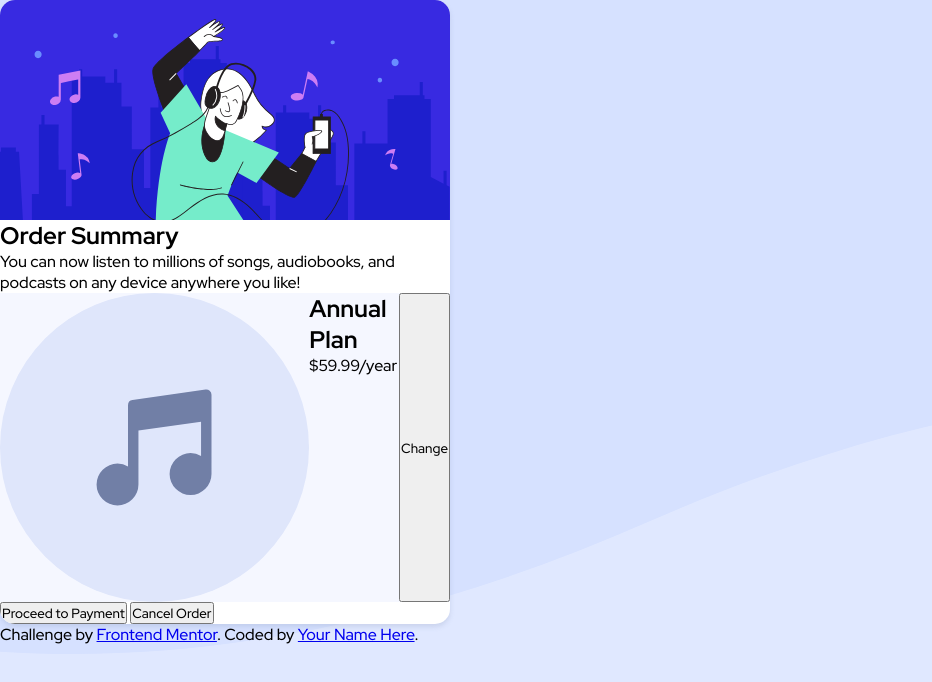
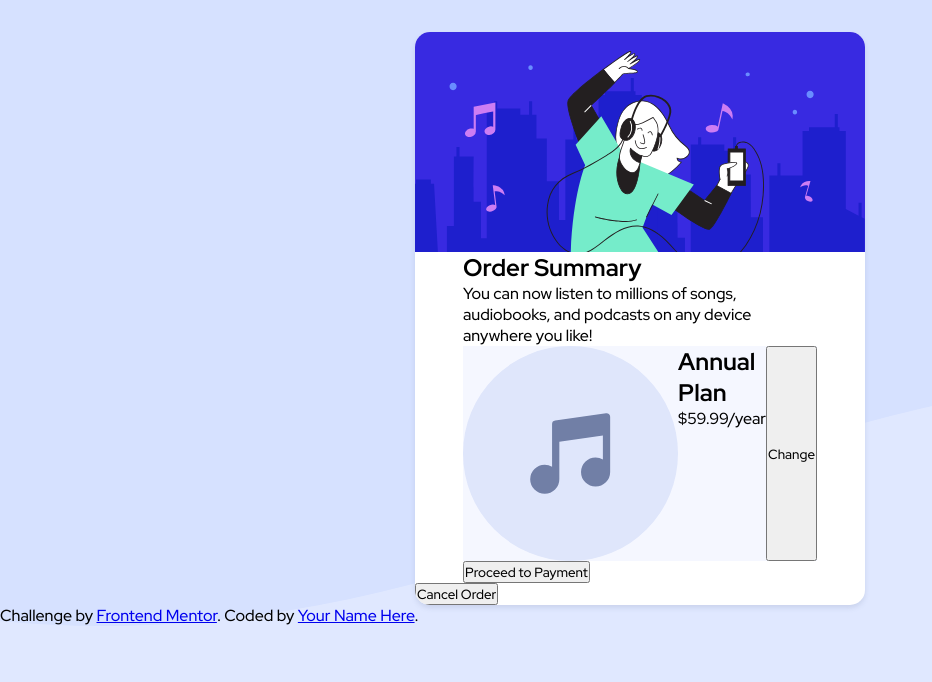
Before and after one commit to christianmu/order-summary-component, a plain HTML site: page index.html in a window 1280 px wide. Shown: the whole page, without its empty margins (0-932 px from the left). Drawn offline with Linux system fonts and the light colour scheme.

Commit message:
Add Wrapper

```diff
--- a/index.html
+++ b/index.html
@@ -22,11 +22,12 @@
           src="images/illustration-hero.svg"
           alt="dancing hero illustration"
         />
+        <div class="wrapper">
           <div>
             <h1>Order Summary</h1>
             <p>
-            You can now listen to millions of songs, audiobooks, and podcasts on
-            any device anywhere you like!
+              You can now listen to millions of songs, audiobooks, and podcasts
+              on any device anywhere you like!
             </p>
           </div>
 
@@ -39,10 +40,10 @@
             <button>Change</button>
           </div>
 
-        <div class="buttons">
           <button>Proceed to Payment</button>
+        </div>
+
         <button>Cancel Order</button>
-        </div>
       </section>
     </main>
 
--- a/styles.css
+++ b/styles.css
@@ -17,7 +17,7 @@
 body {
   font-size: 16;
   font-family: 'Red Hat Display', sans-serif;
-  background: var(--pale-blue) url('./images/pattern-background-mobile.svg')
+  background: var(--pale-blue) url('./images/pattern-background-desktop.svg')
     center/cover no-repeat;
 }
 
@@ -26,7 +26,9 @@ button {
 }
 
 main {
-  max-width: 450px;
+  margin: auto;
+  margin-top: 2rem;
+  width: 450px;
   background-color: #fff;
   overflow: hidden;
   border-radius: 15px;
@@ -37,6 +39,11 @@ img {
   width: 100%;
   margin: 0;
   display: block;
+}
+
+.wrapper {
+  width: 354px;
+  margin: auto;
 }
 
 .anual-plan {
```
Lines whose indentation alone changed are shown as unchanged.
